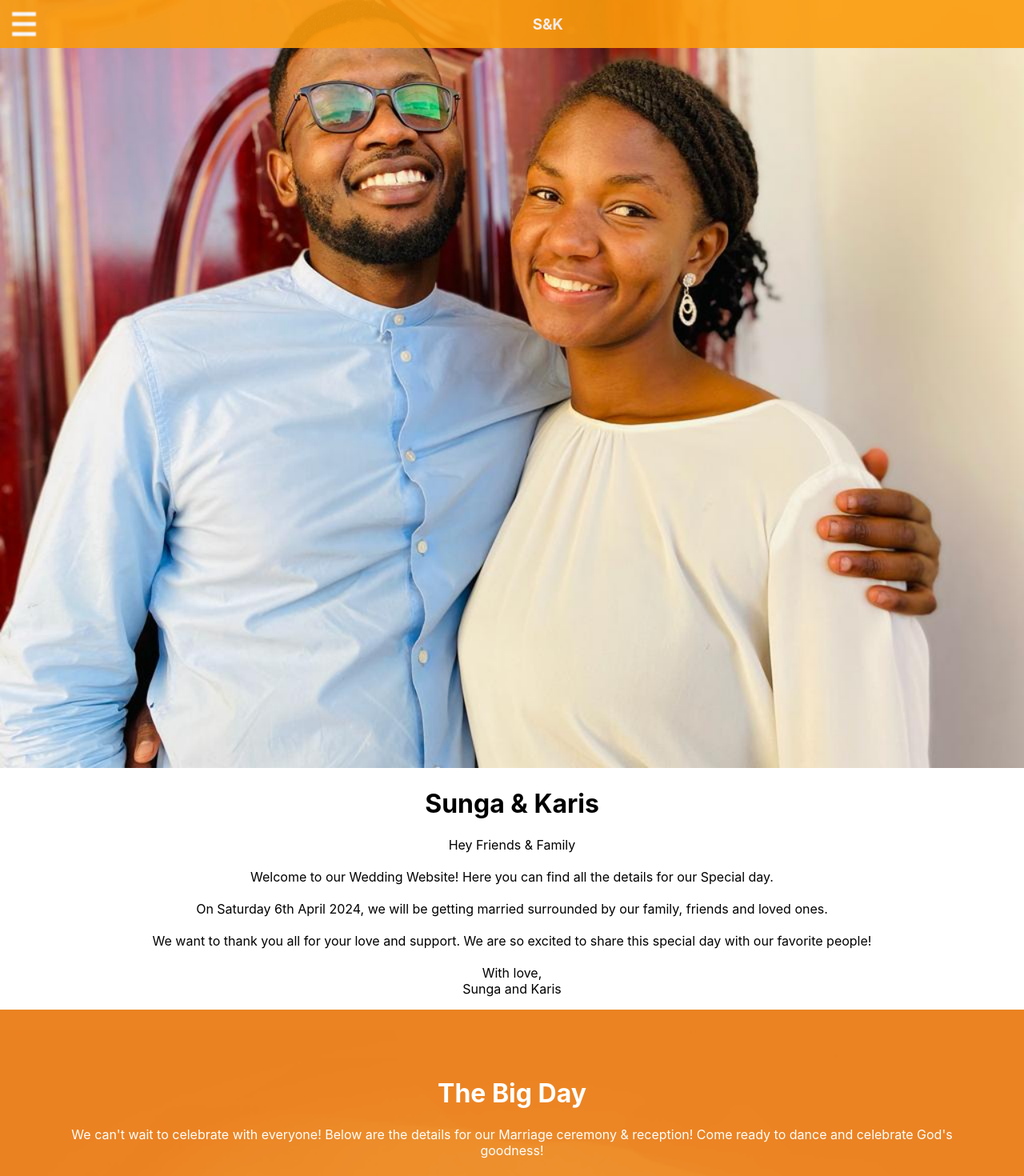
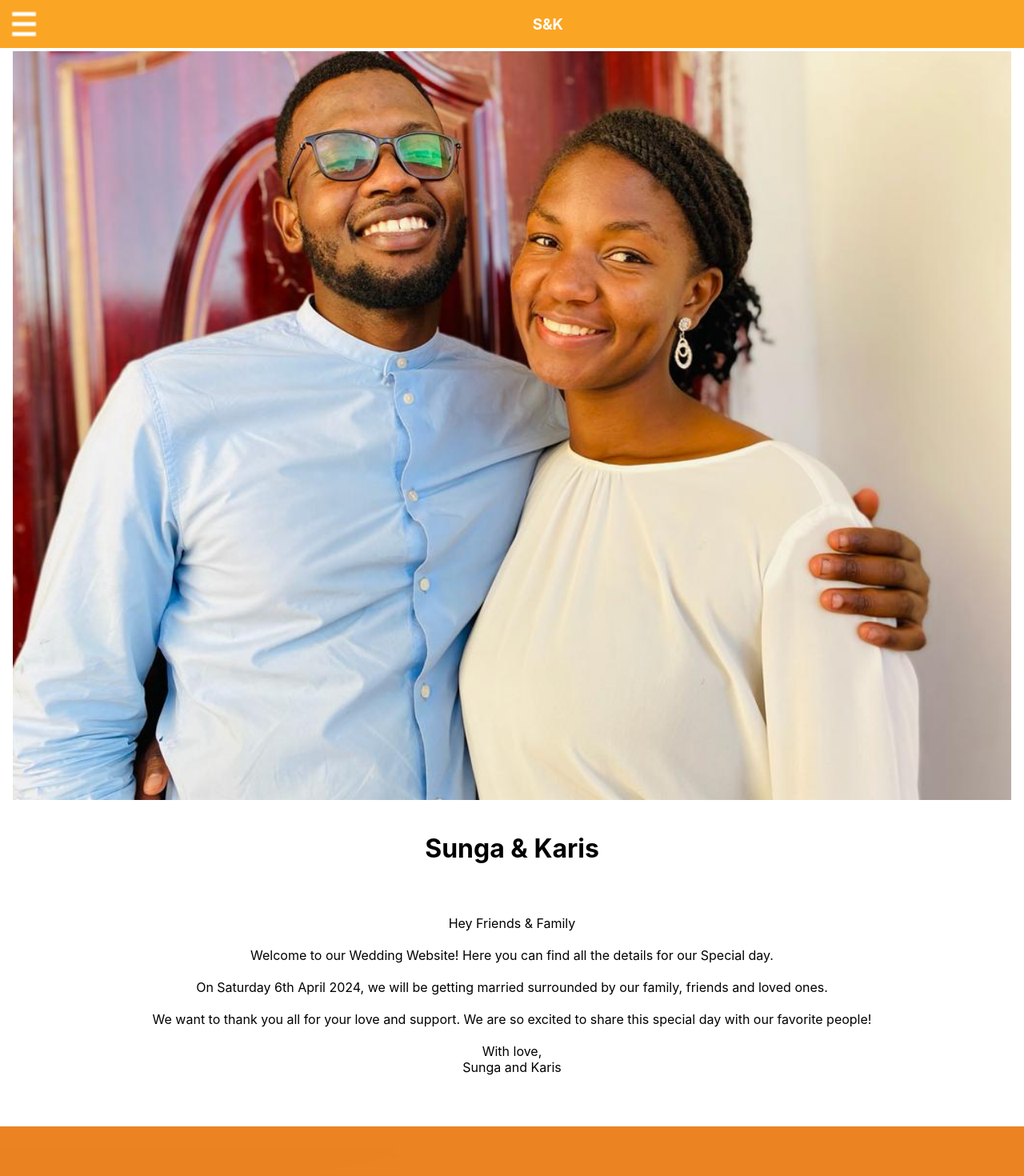
Before and after one commit to sunga12/thawetheswedding24, a React (Create React App) app: page / in a window 1280 px wide. Shown: the top 1470 px of the page at 80% size. Built offline with nearby package versions, Linux system fonts and the light colour scheme.

Commit message:
Add classes

```diff
--- a/src/components/Home.js
+++ b/src/components/Home.js
@@ -1,15 +1,14 @@
 import React from 'react'
 import skhome from '../assets/images/SK/SK1.jpg'
-import gallery from  '../gallery';
 
 const Home = () => {
   return (
     <div id="home">
-      <div>
+      <div className="img-div">
           <img className="skhome" src={skhome} alt="sk" />
       </div>
       <h1>Sunga & Karis</h1>
-      <p>Hey Friends & Family
+      <p className="home-msg">Hey Friends & Family
         <br />
         <br />
         Welcome to our Wedding Website! Here you can find all the details for our Special day.
```
